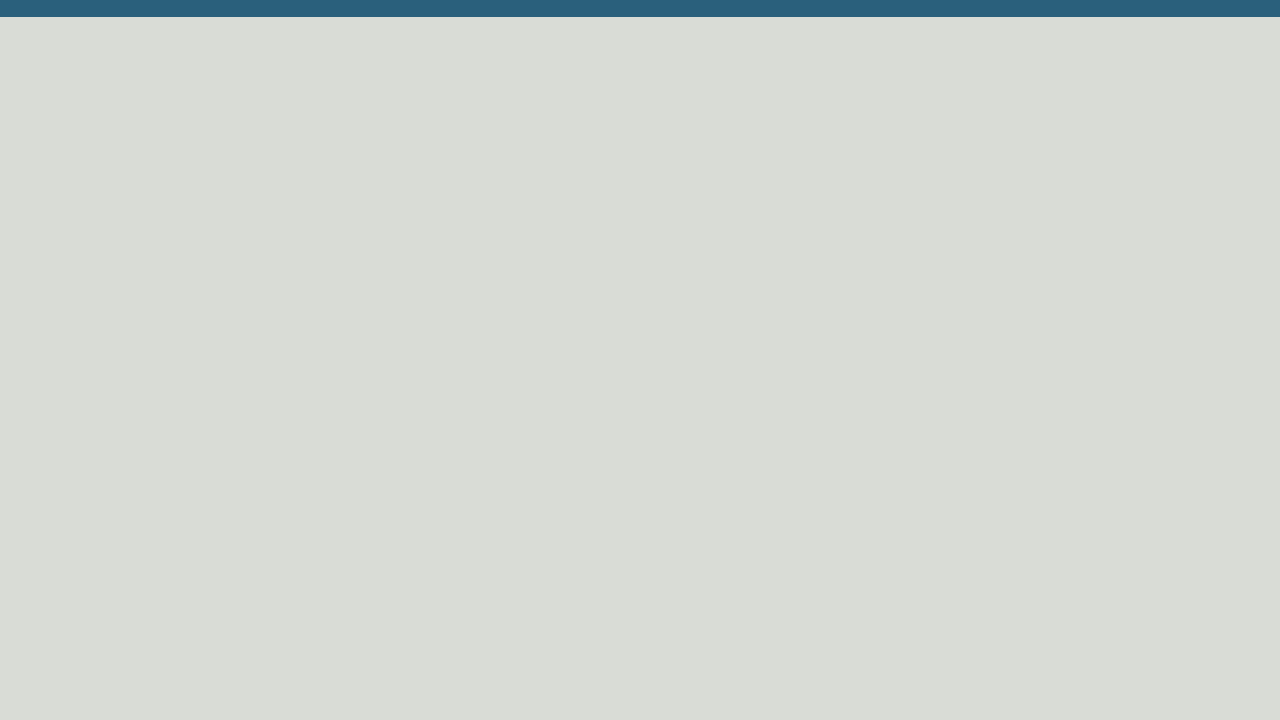
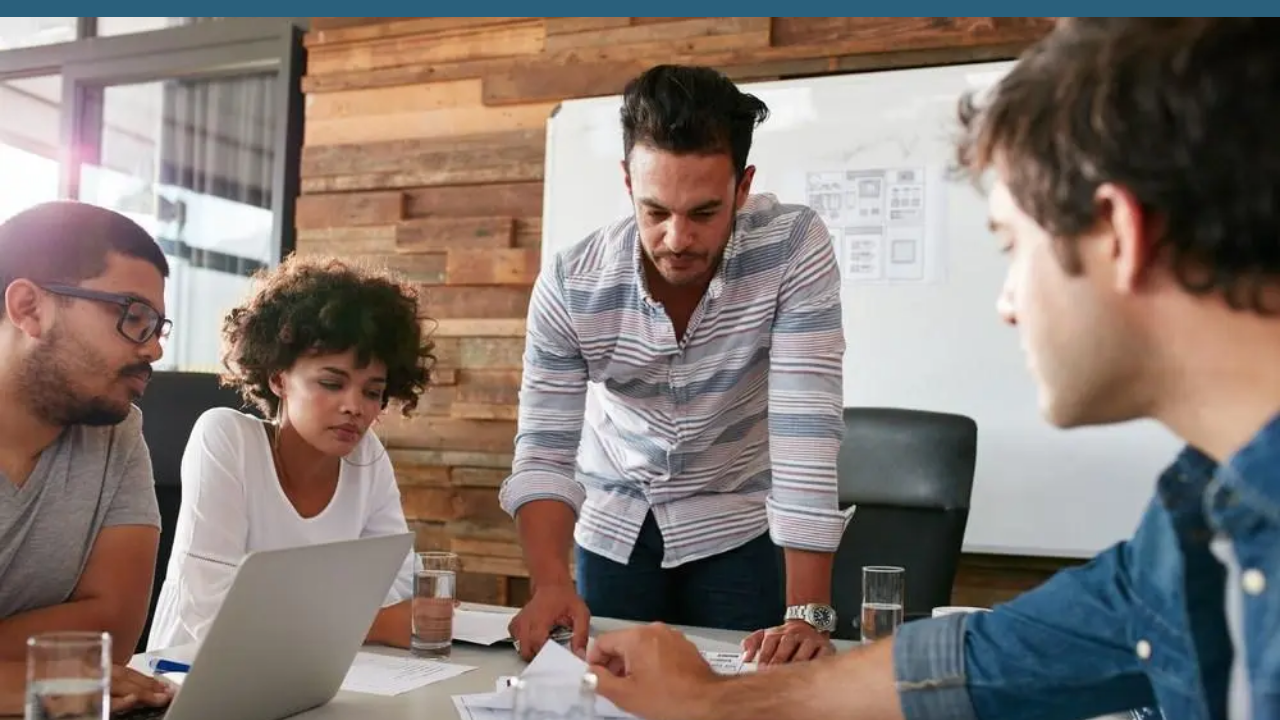
Before and after one commit to VanceGoblin/code-refactor-for-horiseon, a plain HTML site: page index.html in a window 1280 px wide. Shown: the part 80-800 px from the top of the page. Drawn offline with Linux system fonts and the light colour scheme.

Commit message:
Fixed Main Image

```diff
--- a/assets/css/style.css
+++ b/assets/css/style.css
@@ -59,7 +59,7 @@ main {
     height: 800px;
     width: 100%;
     margin-bottom: 25px;
-    background-image: url("../images/digital-marketing-meeting.jpg");
+    background-image: url("../images/Team-collaboration-office-marketing-meeting.webp");
     background-size: cover;
     background-position: center;
 }
```
